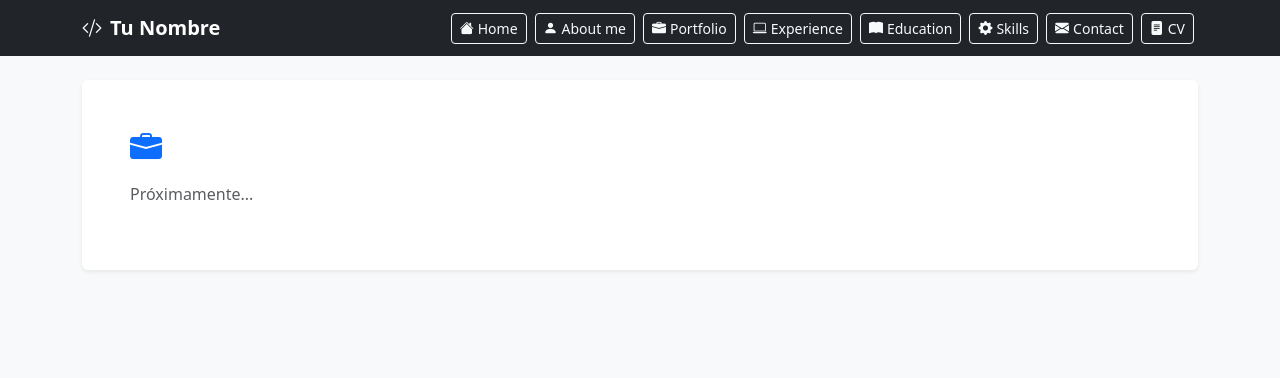
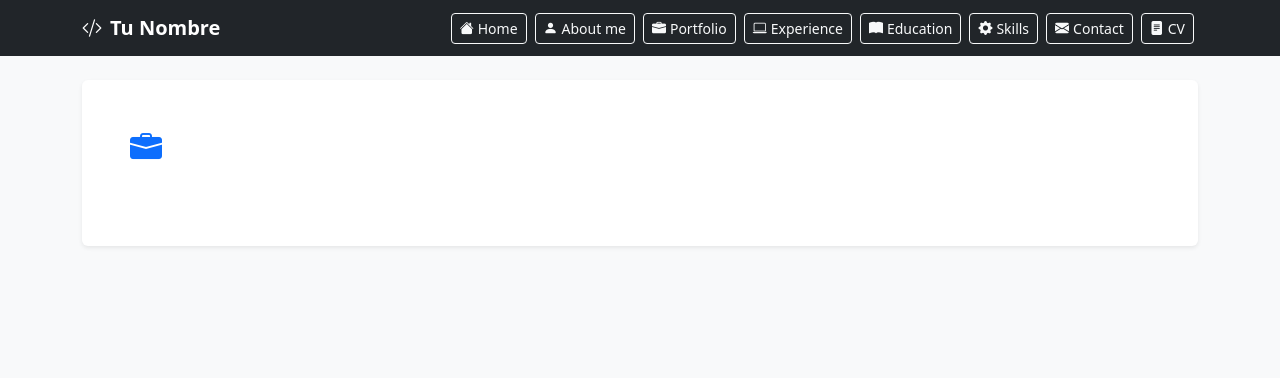
Before and after one commit to psotsan/portfolio, a Django app: template portapp/templates/portapp/portfolio_list.html in a window 1280 px wide. Shown: the top 378 px of the page. Run offline with Django 5.2, Linux system fonts and the light colour scheme; the template is opened without the code that fills it, so the values that code supplies are empty.

Commit message:
fix: translated portfolio UI elements to English

```diff
--- a/portapp/templates/portapp/partials/_portfolio.html
+++ b/portapp/templates/portapp/partials/_portfolio.html
@@ -15,7 +15,7 @@
         </p>
         <a href="{% url 'project_detail' project.id %}"
            class="btn btn-sm btn-outline-primary">
-          Ver detalle
+          View detail
         </a>
       </div>
     </div>
--- a/portapp/templates/portapp/portfolio_list.html
+++ b/portapp/templates/portapp/portfolio_list.html
@@ -26,7 +26,7 @@
         </div>
       </div>
       {% empty %}
-      <p class="text-muted">Pr&oacute;ximamente...</p>
+      <p class="text-muted"></p>
       {% endfor %}
     </div>
   </div>
```
